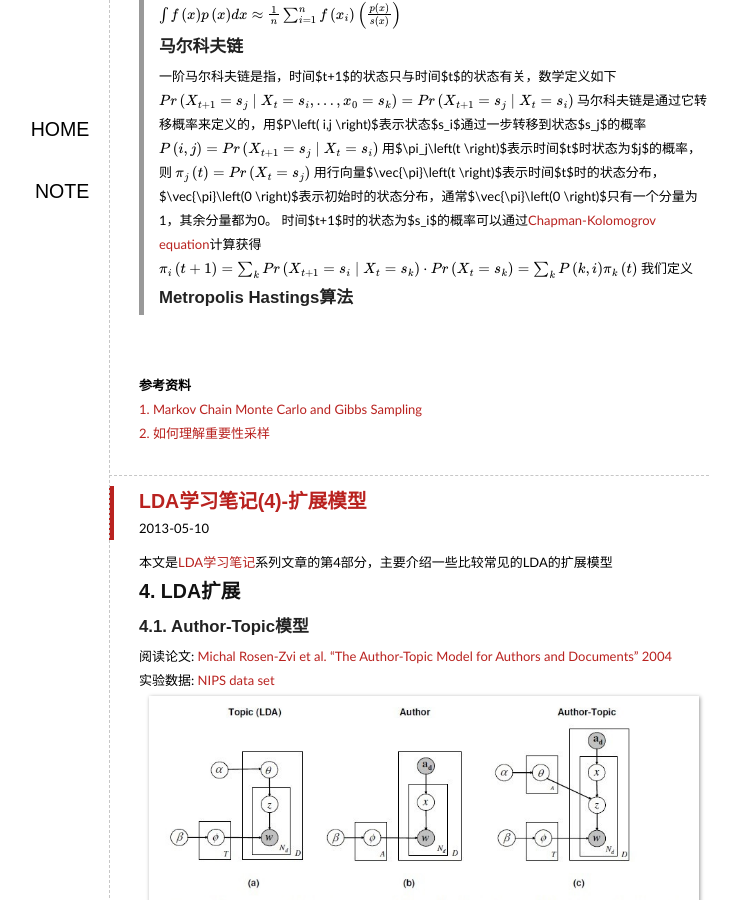
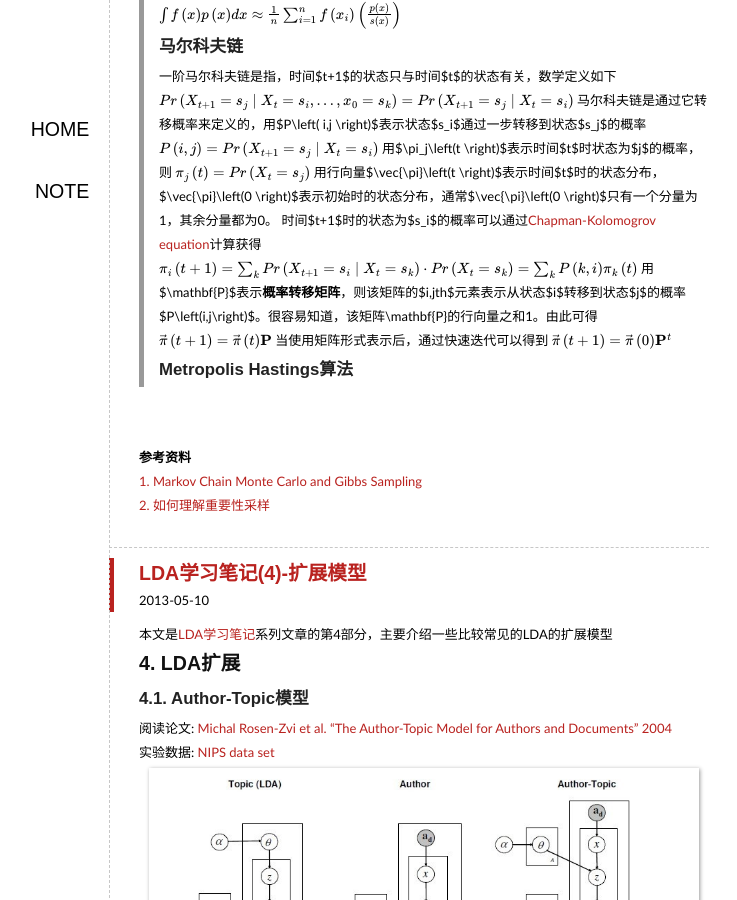
Before and after one commit to elan2wang/note, a Jekyll site: the page built from index.html, in a window 1280 px wide and 900 px high, scrolled down 2153 px. Shown: the whole window, without its empty margins (291-1028 px from the left). Built offline with Jekyll 4.4.1, drawn with Linux system fonts in a browser that asks for light colours; formulas are drawn with MathJax 3; the list of posts is cut into pages by our own code.

Commit message:
edit LDA note MCMC and Gibbs

```diff
--- a/_posts/2013-05-10-LDA-note-mcmc-gibbs.md
+++ b/_posts/2013-05-10-LDA-note-mcmc-gibbs.md
@@ -66,7 +66,14 @@ $$
 $$
 \pi_i\left(t+1 \right)=\sum_k Pr \left(X_{t+1}=s_i \mid X_t=s_k\right)\cdot Pr\left(X_t=s_k\right)=\sum_k P\left(k,i\right)\pi_k\left(t \right)
 $$
-我们定义
+用$\mathbf{P}$表示**概率转移矩阵**，则该矩阵的$i,jth$元素表示从状态$i$转移到状态$j$的概率$P\left(i,j\right)$。很容易知道，该矩阵\mathbf{P}的行向量之和1。由此可得
+$$
+\vec{\pi}\left(t+1\right)=\vec{\pi}\left(t\right)\mathbf{P}
+$$
+当使用矩阵形式表示后，通过快速迭代可以得到
+$$
+\vec{\pi}\left(t+1\right)=\vec{\pi}\left(0\right)\mathbf{P}^t
+$$
 ###Metropolis Hastings算法
 
 
```
